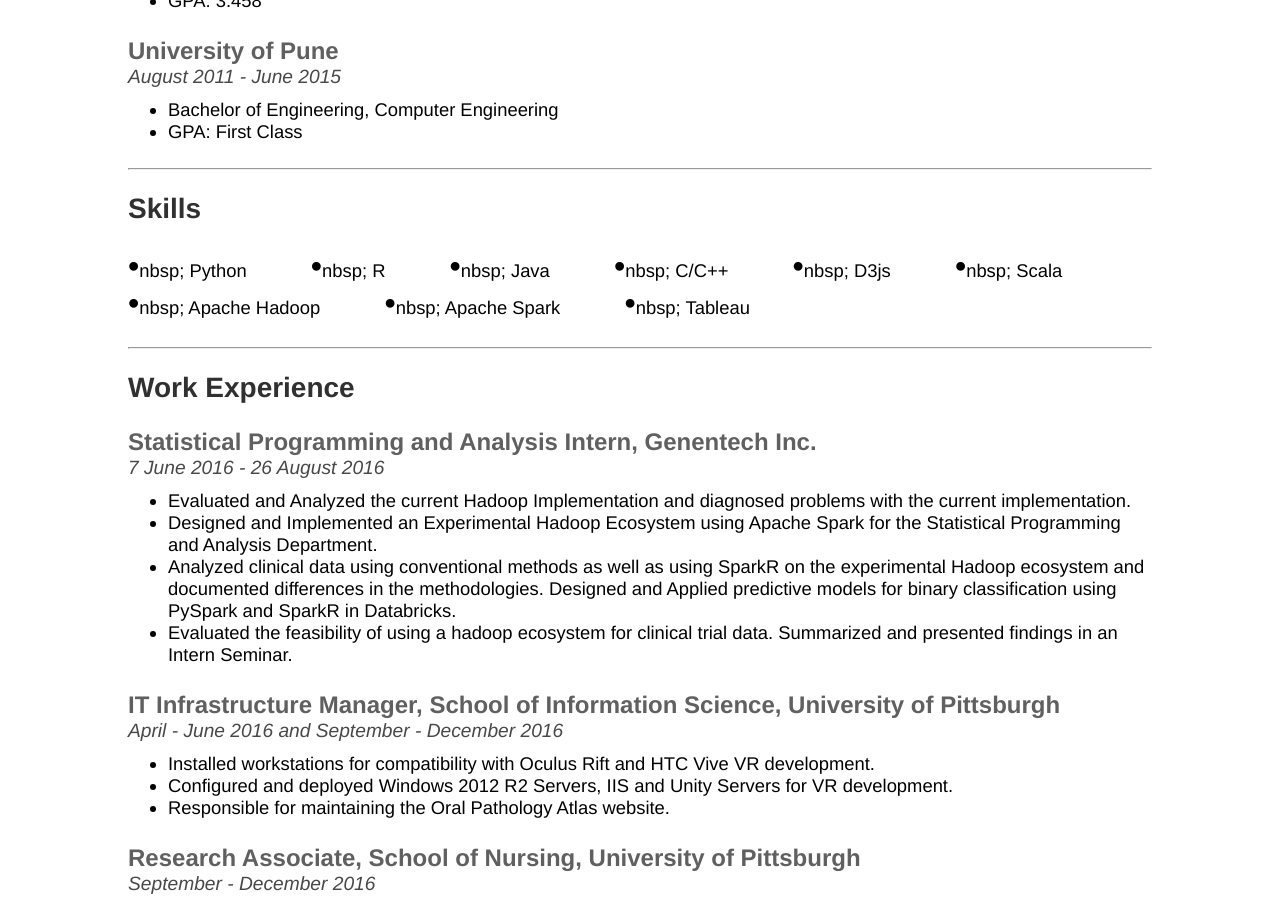
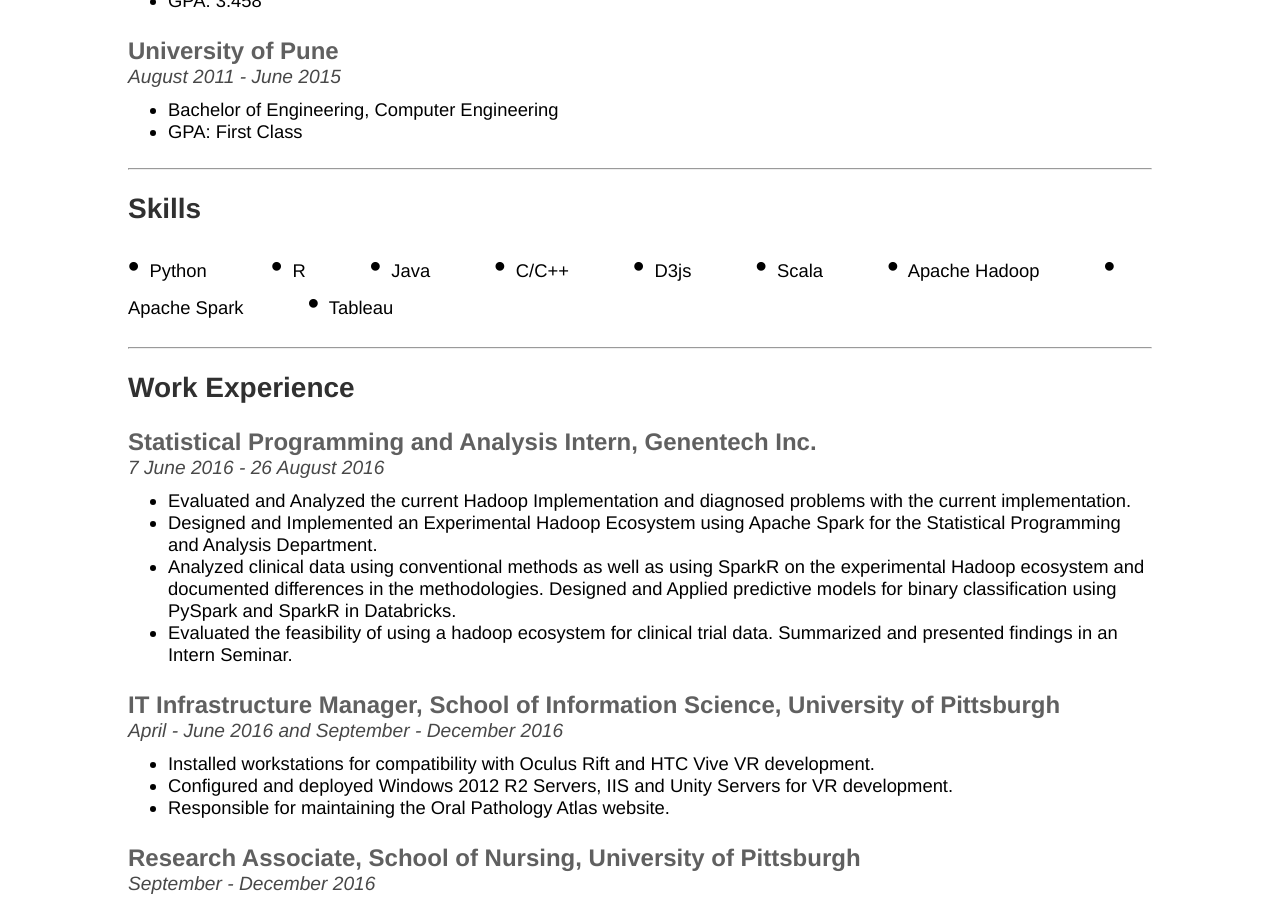
Before and after one commit to NeilBardhan/neilbardhan.github.io, a Jekyll site: the page built from resume/index.html, in a window 1280 px wide and 900 px high, scrolled down 372 px. Built offline with Jekyll 4.4.1, drawn with Linux system fonts in a browser that asks for light colours.

Commit message:
Update index.html

```diff
--- a/resume/index.html
+++ b/resume/index.html
@@ -28,15 +28,15 @@
 		<hr>
 		<h2>Skills</h2>
 			<ul class="skills" id="skills">
-				<li>nbsp; Python</li>
-				<li>nbsp; R</li>
-				<li>nbsp; Java</li>
-				<li>nbsp; C/C++</li>
-				<li>nbsp; D3js</li>
-				<li>nbsp; Scala</li>
-				<li>nbsp; Apache Hadoop</li>
-				<li>nbsp; Apache Spark</li>
-				<li>nbsp; Tableau</li>
+				<li>&nbsp; Python</li>
+				<li>&nbsp; R</li>
+				<li>&nbsp; Java</li>
+				<li>&nbsp; C/C++</li>
+				<li>&nbsp; D3js</li>
+				<li>&nbsp; Scala</li>
+				<li>&nbsp; Apache Hadoop</li>
+				<li>&nbsp; Apache Spark</li>
+				<li>&nbsp; Tableau</li>
 			</ul>
 		<hr>
 		<h2>Work Experience</h2>
```
